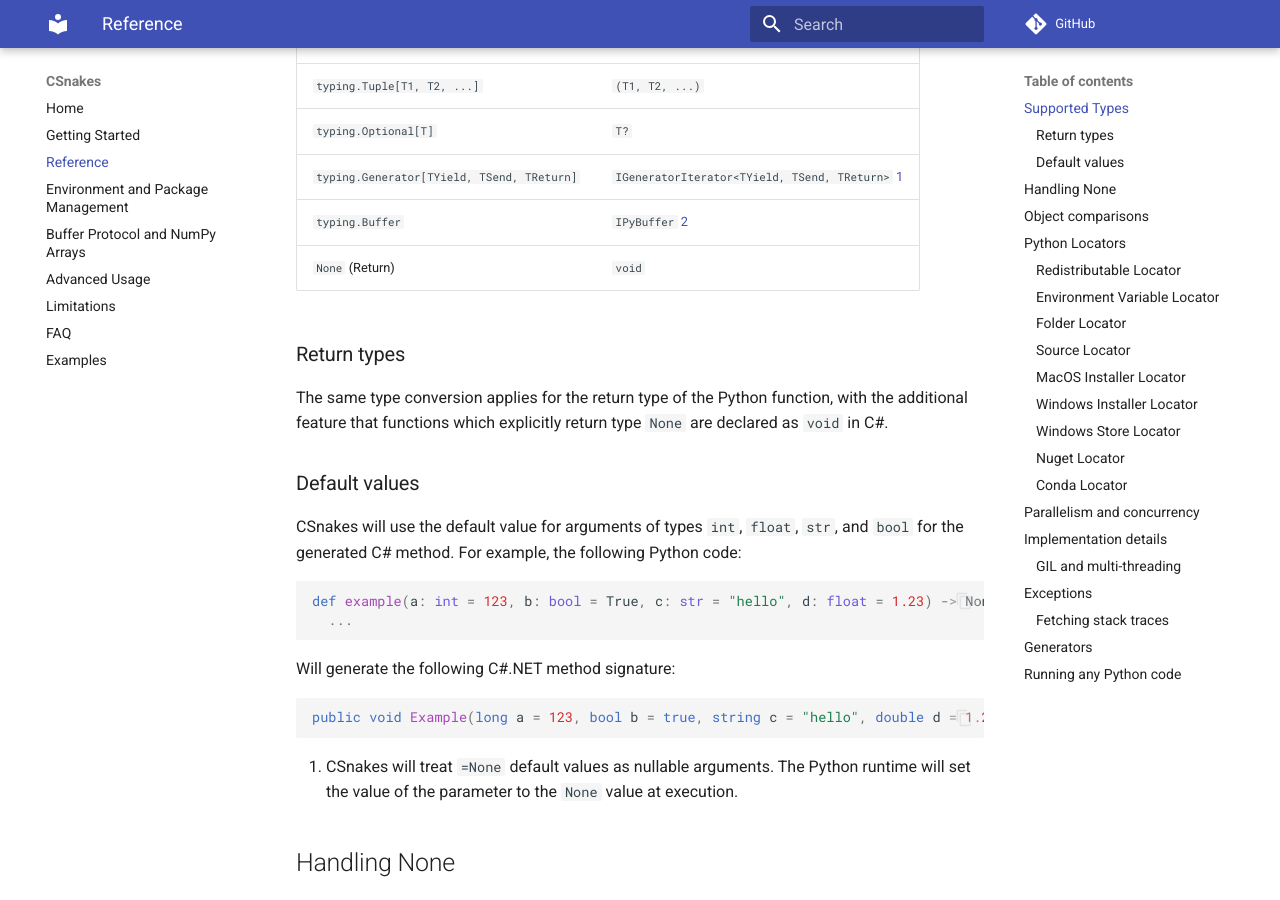
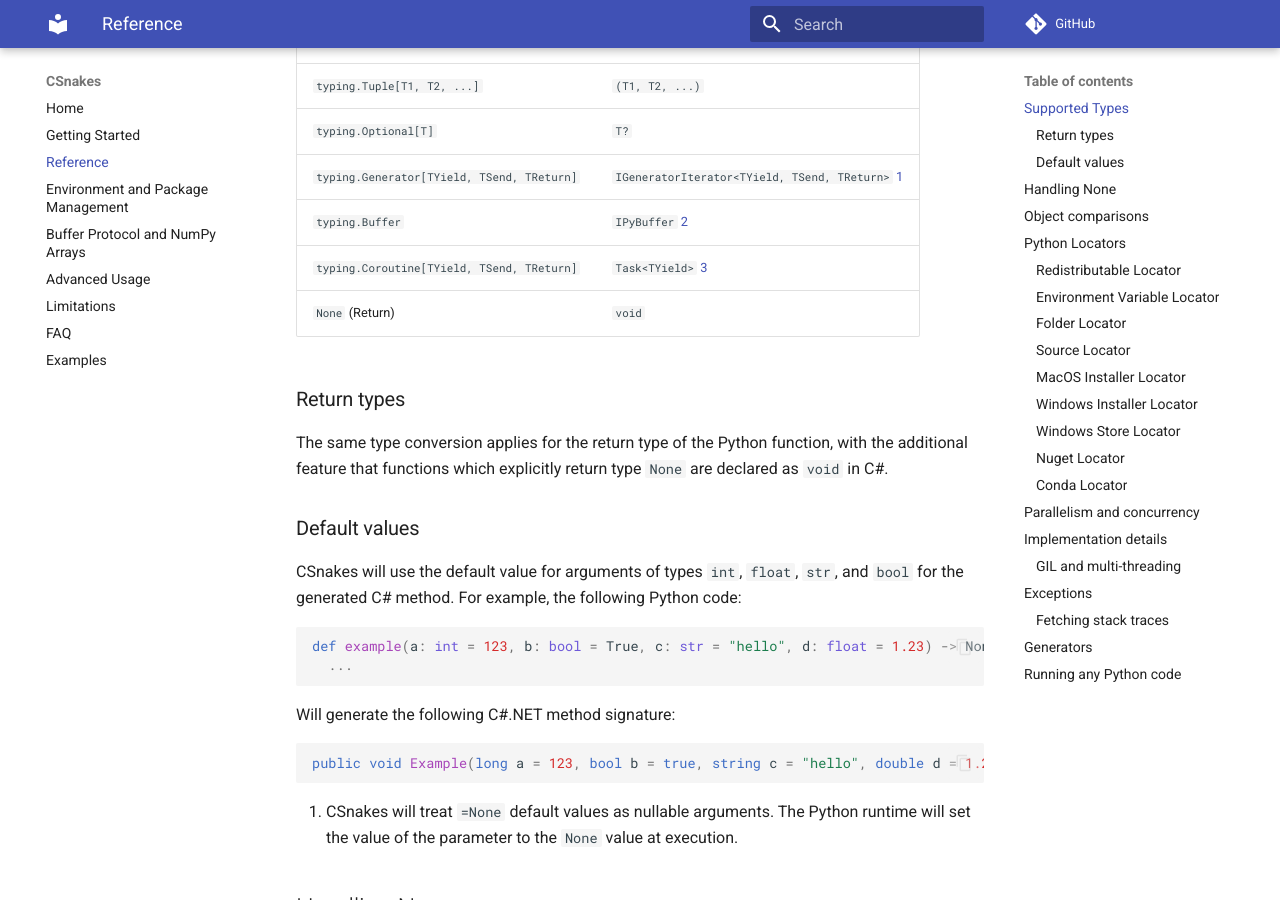
Before and after one commit to tonybaloney/CSnakes, an MkDocs documentation site: the page built from docs/reference.md, in a window 1280 px wide and 900 px high, scrolled down 755 px. Built offline with MkDocs 1.6.1 and Material for MkDocs 9.7.7, drawn with Linux system fonts in a browser that asks for light colours; comment, search, counter and statistics services are not loaded.

Commit message:
Update reference table

```diff
--- a/docs/reference.md
+++ b/docs/reference.md
@@ -21,8 +21,8 @@ CSnakes supports the following typed scenarios:
 | `typing.Optional[T]`   | `T?`              |
 | `typing.Generator[TYield, TSend, TReturn]` | `IGeneratorIterator<TYield, TSend, TReturn>` [1](#generators) |
 | `typing.Buffer`        | `IPyBuffer` [2](buffers.md) |
+| `typing.Coroutine[TYield, TSend, TReturn]` | `Task<TYield>` [3](async_support.md) |
 | `None` (Return)        | `void`            |
-
 
 ### Return types
 
```
